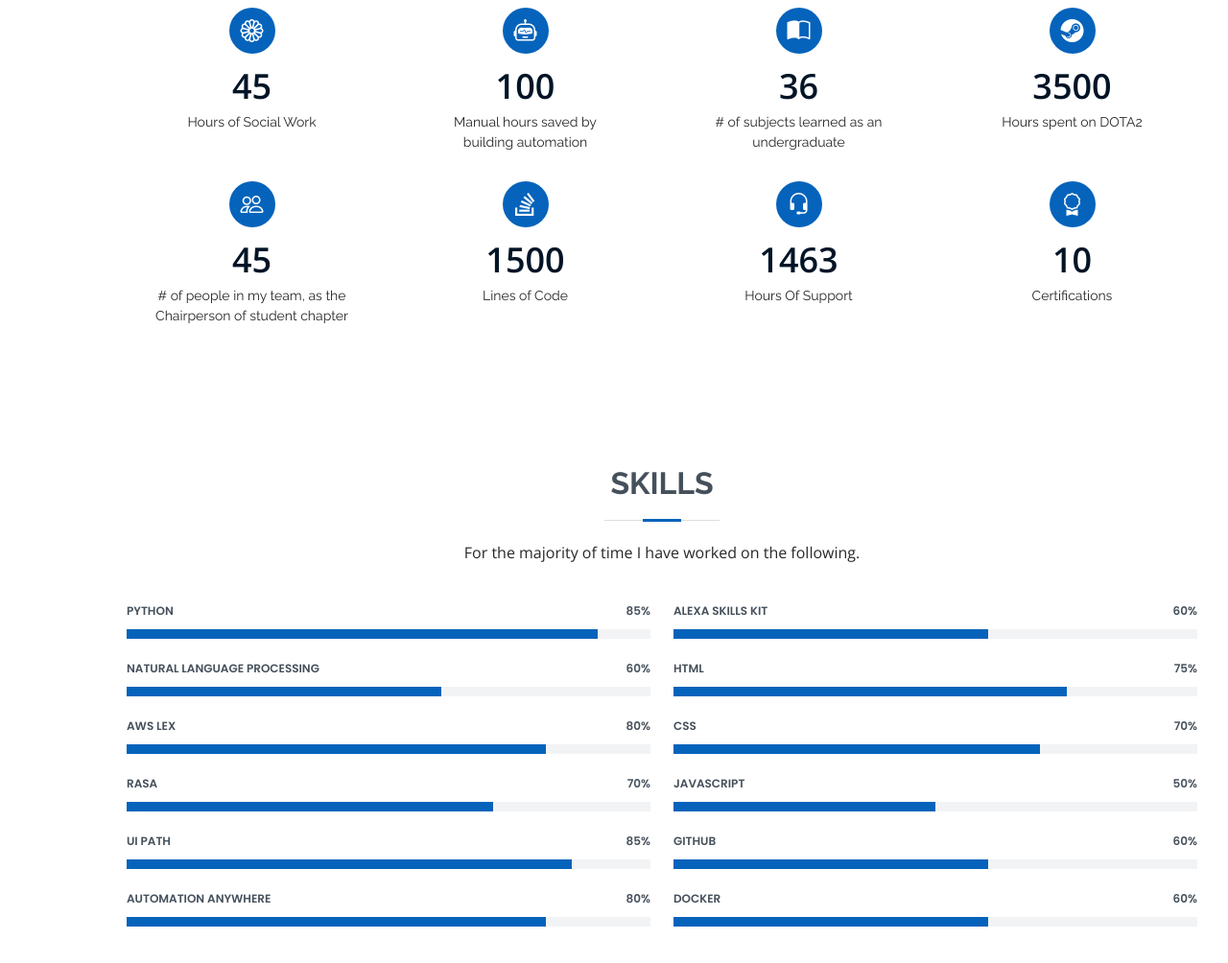
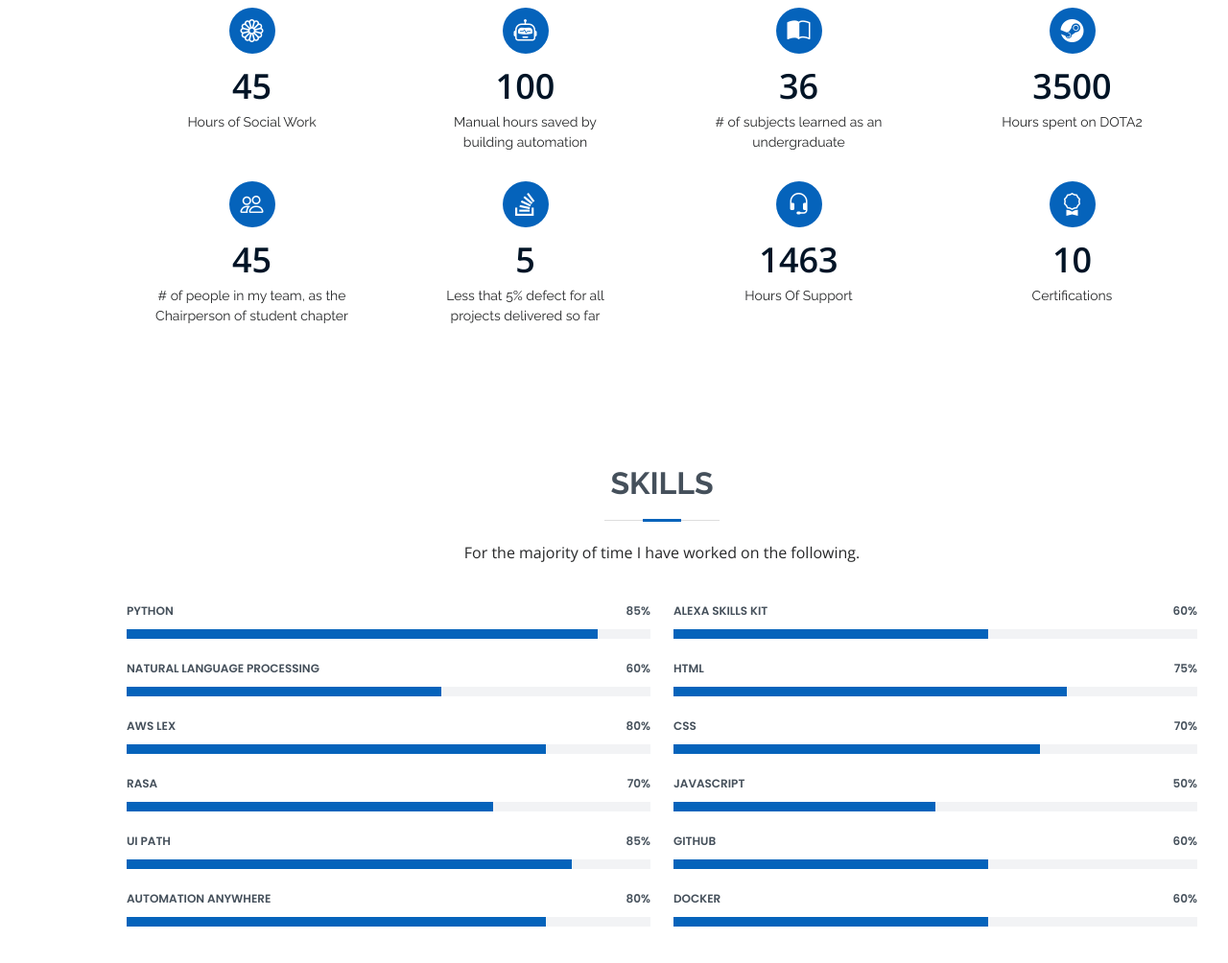
Before and after one commit to maharshalmighty/maharshalmighty.github.io, a plain HTML site: page index.html in a window 1280 px wide. Shown: the part 1704-2708 px from the top of the page at 96% size. Drawn offline with nearby package versions, Linux system fonts and the light colour scheme.

Commit message:
Updated index.html
Changed the fact to appropriate fact.

```diff
--- a/index.html
+++ b/index.html
@@ -168,8 +168,8 @@
           <div class="col-lg-3 col-md-6 mt-5 mt-md-0">
             <div class="count-box">
               <i class="bi bi-stack-overflow"></i>
-              <span data-purecounter-start="0" data-purecounter-end="1500" data-purecounter-duration="1" class="purecounter"></span>
-              <p>Lines of Code</p>
+              <span data-purecounter-start="0" data-purecounter-end="5" data-purecounter-duration="1" class="purecounter"></span>
+              <p>Less that 5% defect for all projects delivered so far</p>
             </div>
           </div>
 
```
